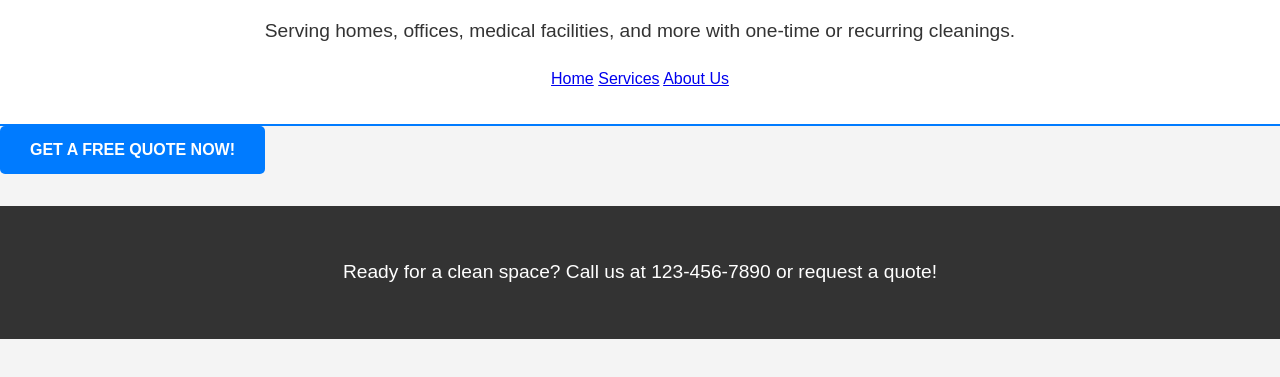
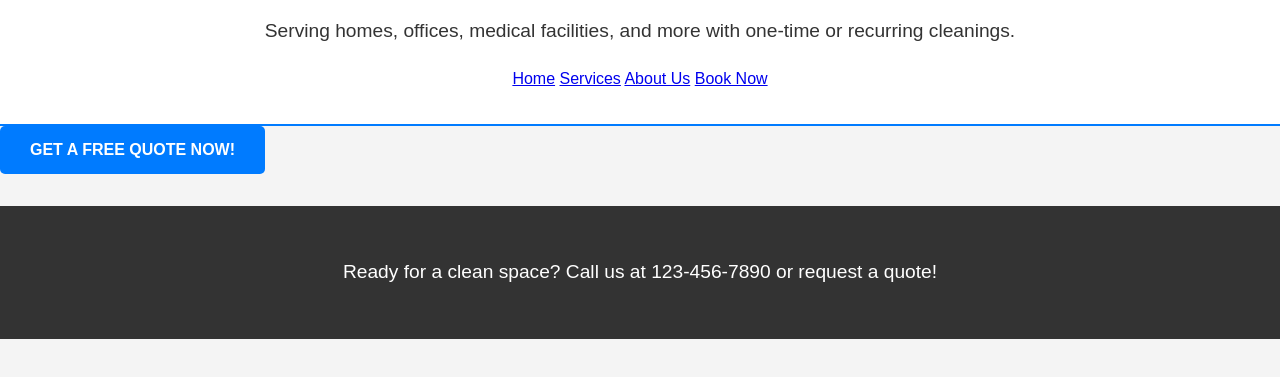
Before and after one commit to northwest0023/duchesscleaningco-draft-2, a plain HTML site: page index.html in a window 1280 px wide. Shown: the part 99-476 px from the top of the page. Drawn offline with Linux system fonts and the light colour scheme.

Commit message:
Update index.html

```diff
--- a/index.html
+++ b/index.html
@@ -15,6 +15,7 @@
        <a href="index.html">Home</a>
        <a href="services.html">Services</a>
        <a href="about.html">About Us</a>
+        <a href="book.html">Book Now</a>
     </nav>
 </header>
 
```
